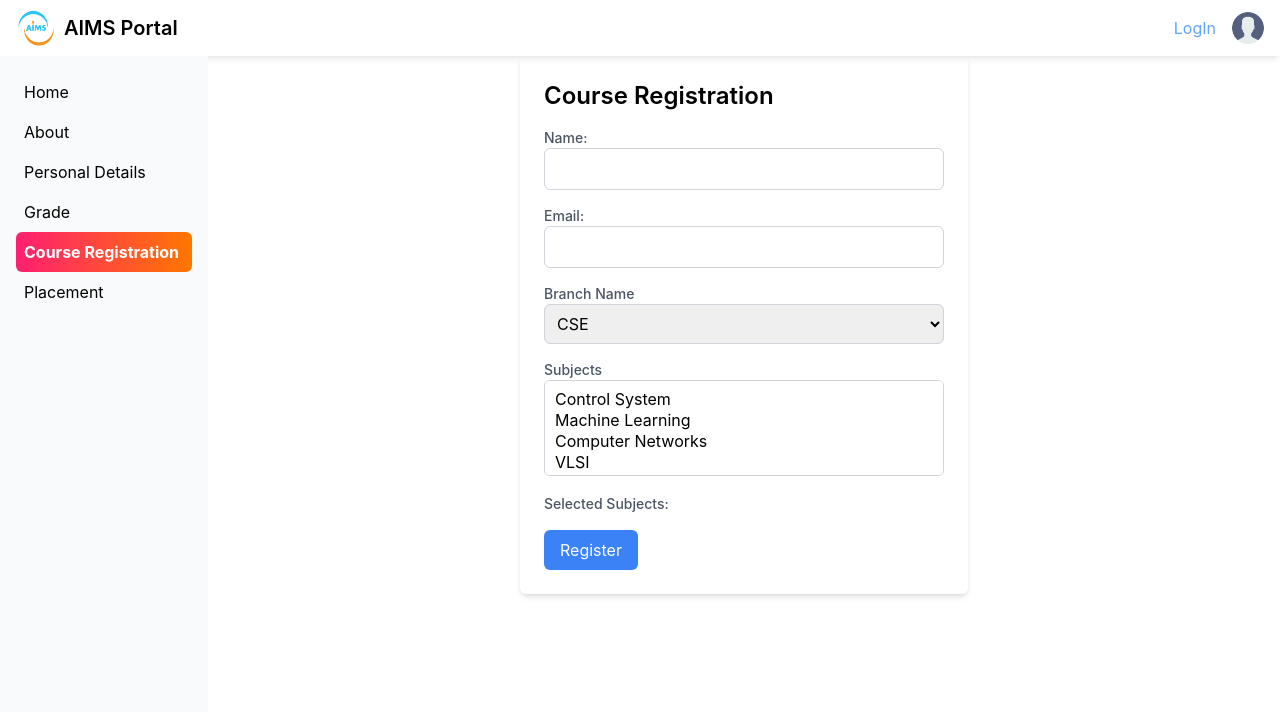
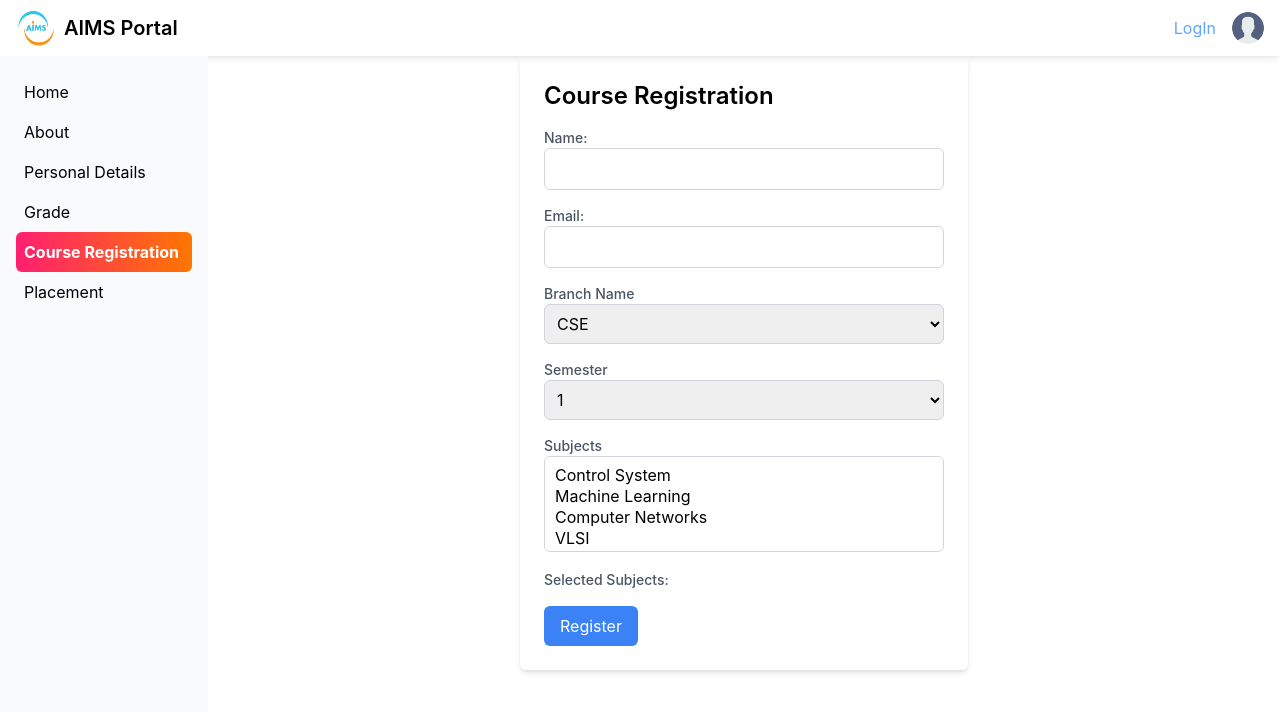
Before and after one commit to Ram-Ratan/aims, a React (Create React App) app in the folder aims/: page /course-registration in a window 1280 px wide. Shown: the top 712 px of the page. Built offline with nearby package versions, Linux system fonts and the light colour scheme; the HTML template or start-up script is replaced by a standard one.

Commit message:
semester section added in course registration

```diff
--- a/aims/src/Pages/courseRegistration/CourseRegistration.jsx
+++ b/aims/src/Pages/courseRegistration/CourseRegistration.jsx
@@ -7,6 +7,7 @@ const CourseRegistration = () => {
     name: '',
     email: '',
     selectedCourse: 'CSE',
+    semester:1,
     selectedSubjects: [], // To store selected subjects
   });
 
@@ -101,6 +102,25 @@ const CourseRegistration = () => {
         </div>
 
         <div className="mb-4">
+          <label htmlFor='semester' className='block text-sm font-medium text-gray-600'>Semester</label>
+          <select
+            id='semester'
+            name='semester'
+            className="border border-gray-300 rounded-md p-2 w-full focus:outline-none focus:border-blue-400"
+            onChange={(e)=>setFormData({semester:e.target.value})}
+          >
+            <option value='1'>1</option>
+            <option value='2'>2</option>
+            <option value='3'>3</option>
+            <option value='4'>4</option>
+            <option value='5'>5</option>
+            <option value='6'>6</option>
+            <option value='7'>7</option>
+            <option value='8'>8</option>
+          </select>
+        </div>
+
+        <div className="mb-4">
           <label htmlFor="selectedSubjects" className="block text-sm font-medium text-gray-600">
             Subjects
           </label>
```
